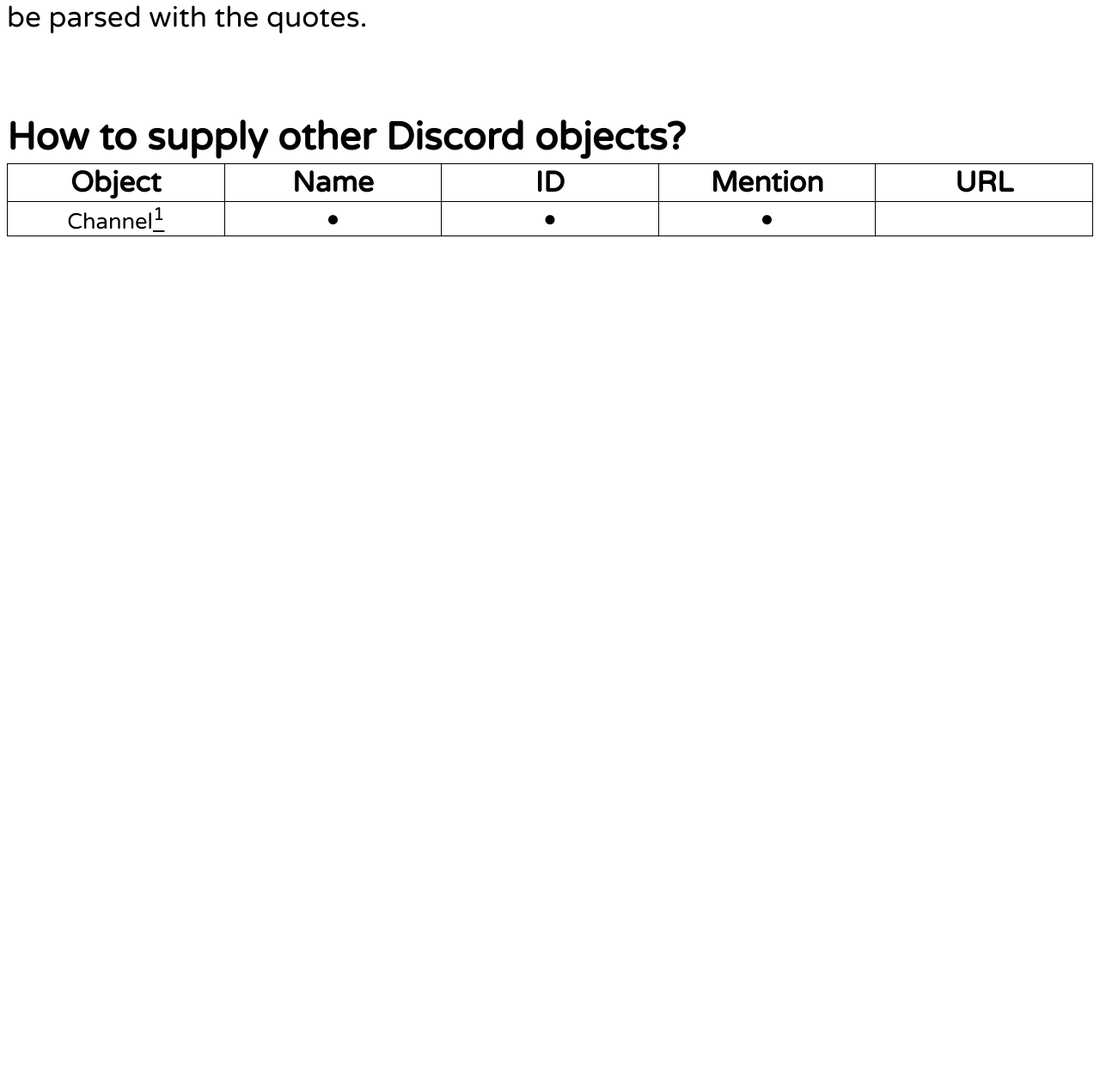
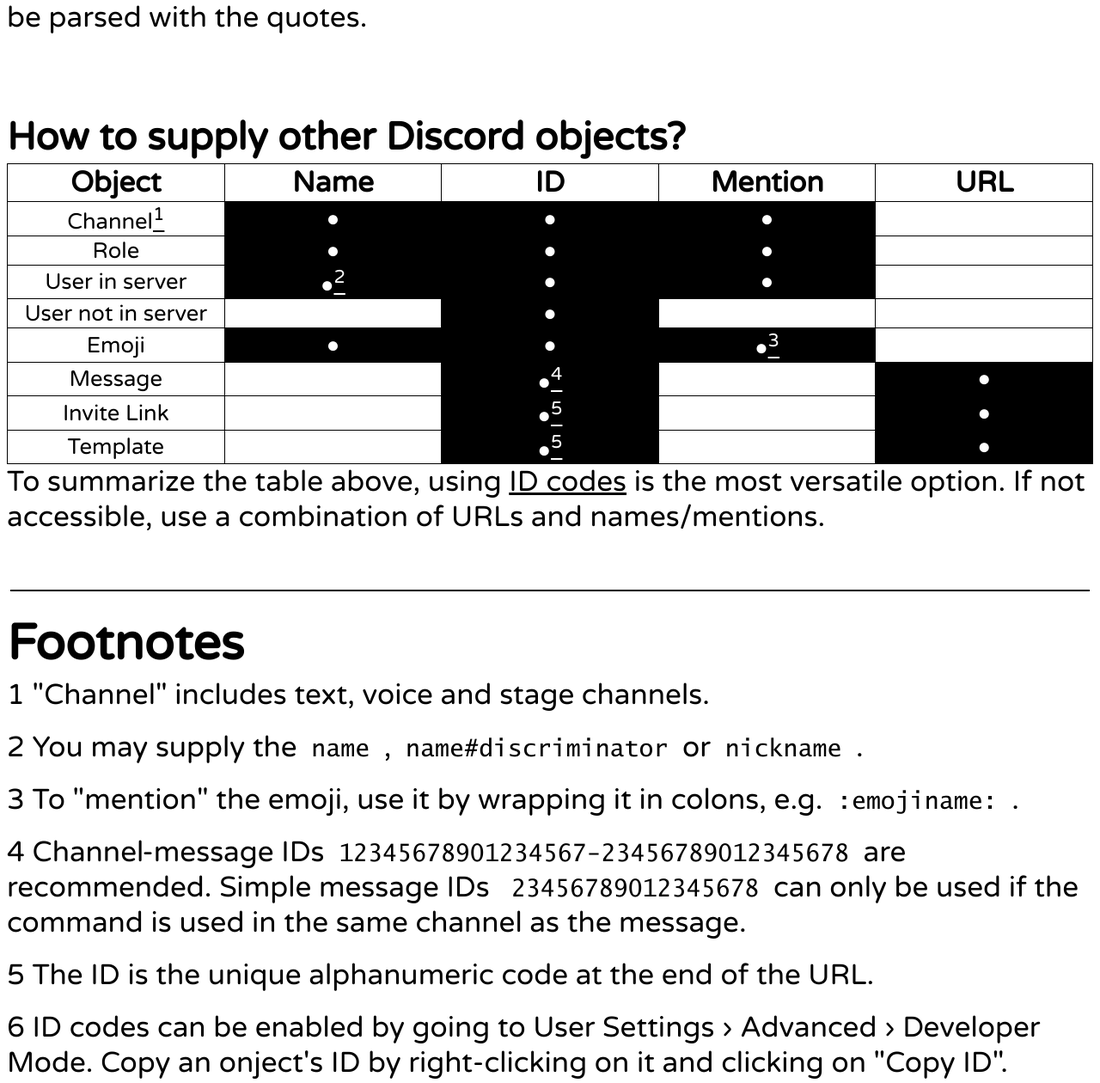
Before and after one commit to johann-lau/johann-lau.github.io, a plain HTML site: page Documentation/Arguments/index.html in a window 1280 px wide. Shown: the part 1556-2816 px from the top of the page at 86% size. Before the commit the page ends 1839 px from the top, so only its background shows below. Drawn offline with Linux system fonts and the light colour scheme.

Commit message:
Added a lot to supplying arguments

```diff
--- a/Documentation/Arguments/index.html
+++ b/Documentation/Arguments/index.html
@@ -68,14 +68,86 @@
     </tr>
 
     <tr>
-      <td>Channel<a href="#f1"><sup>1</sup></a></td>
-      <td>●</td>
-      <td>●</td>
-      <td>●</td>
+      <td>Channel<a target="_self" href="#f1"><sup>1</sup></a></td>
+      <td class="inverted">●</td>
+      <td class="inverted">●</td>
+      <td class="inverted">●</td>
       <td></td>
     </tr>
 
+    <tr>
+      <td>Role</td>
+      <td class="inverted">●</td>
+      <td class="inverted">●</td>
+      <td class="inverted">●</td>
+      <td></td>
+    </tr>
+
+    <tr>
+      <td>User in server</td>
+      <td class="inverted">●<a target="_self" href="#5" class="inverted"><sup>2</sup></a></td>
+      <td class="inverted">●</td>
+      <td class="inverted">●</td>
+      <td></td>
+    </tr>
+
+    <tr>
+      <td>User not in server</td>
+      <td></td>
+      <td class="inverted">●</td>
+      <td></td>
+      <td></td>
+    </tr>
+
+    <tr>
+      <td>Emoji</td>
+      <td class="inverted">●</td>
+      <td class="inverted">●</td>
+      <td class="inverted">●<a target="_self" href="#3" class="inverted"><sup>3</sup></a></td>
+      <td></td>
+    </tr>
+
+    <tr>
+      <td>Message</td>
+      <td></td>
+      <td class="inverted">●<a target="_self" href="#4" class="inverted"><sup>4</sup></a></td>
+      <td></td>
+      <td class="inverted">●</td>
+    </tr>
+
+    <tr>
+      <td>Invite Link</td>
+      <td></td>
+      <td class="inverted">●<a target="_self" href="#5" class="inverted"><sup>5</sup></a></td>
+      <td></td>
+      <td class="inverted">●</td>
+    </tr>
+
+    <tr>
+      <td>Template</td>
+      <td></td>
+      <td class="inverted">●<a target="_self" href="#5" class="inverted"><sup>5</sup></a></td>
+      <td></td>
+      <td class="inverted">●</td>
+    </tr>
   </table>
+  <p>
+    To summarize the table above, using <a target="_self" href="6">ID codes</a>
+    is the most versatile option. If not accessible, use a combination of URLs and names/mentions.
+  </p>
+
+  <hr noshade>
+  <h2>Footnotes</h2>
+  <p id="f1">1 "Channel" includes text, voice and stage channels.</p><br>
+  <p id="f2">
+    2 You may supply the<span class="code">name</span>,<span class="code">name#discriminator</span>or<span class="code">nickname</span>.
+  </p><br>
+  <p id="f3">3 To "mention" the emoji, use it by wrapping it in colons, e.g.<span class="code">:emojiname:</span>.</p><br>
+  <p id="f4">4 Channel-message IDs<span class="code">12345678901234567-23456789012345678</span>are recommended. Simple message IDs
+  <span class="code">23456789012345678</span>can only be used if the command is used in the same channel as the message.</p><br>
+  <p id="f5">5 The ID is the unique alphanumeric code at the end of the URL.</p><br>
+  <p id="f6">6 ID codes can be enabled by going to User Settings › Advanced › Developer Mode. Copy an onject's ID by right-clicking on it and
+  clicking on "Copy ID".</p><br>
 </body>
 
 </html>
--- a/Documentation/script.js
+++ b/Documentation/script.js
@@ -8,7 +8,7 @@ links = document.getElementsByTagName('a')
 for (var i = 0; i < links.length; i++) {
   links[i].style.color = focolor;
 }
-for (var i = 1; i < 6; i++) {
+for (var i = 1; i < 7; i++) {
   mysheet.deleteRule(mysheet.cssRules.length - 1);
 }
 
@@ -64,5 +64,13 @@ border-style: solid;
 border-width: 0.1vw;
 border-color: `+ focolor + ";}", mysheet.cssRules.length);
 
+mysheet.insertRule(`
+hr {
+  border-color: `+ focolor +`;
+  width: 98vw;
+  margin-top: 5vw;
+  margin-bottom: 2vw;
+}`, mysheet.cssRules.length);
+
 localStorage.setItem('b', bgcolor);
 localStorage.setItem('f', focolor);
--- a/style.css
+++ b/style.css
@@ -152,3 +152,10 @@ table, th, td {
   border-width: 0.1vw;
   border-color: #000;
 }
+
+hr {
+  border-color: #000;
+  width: 98vw;
+  margin-top: 5vw;
+  margin-bottom: 2vw;
+}
```
Also changed, not shown: script.js (+16 -2 lines).
